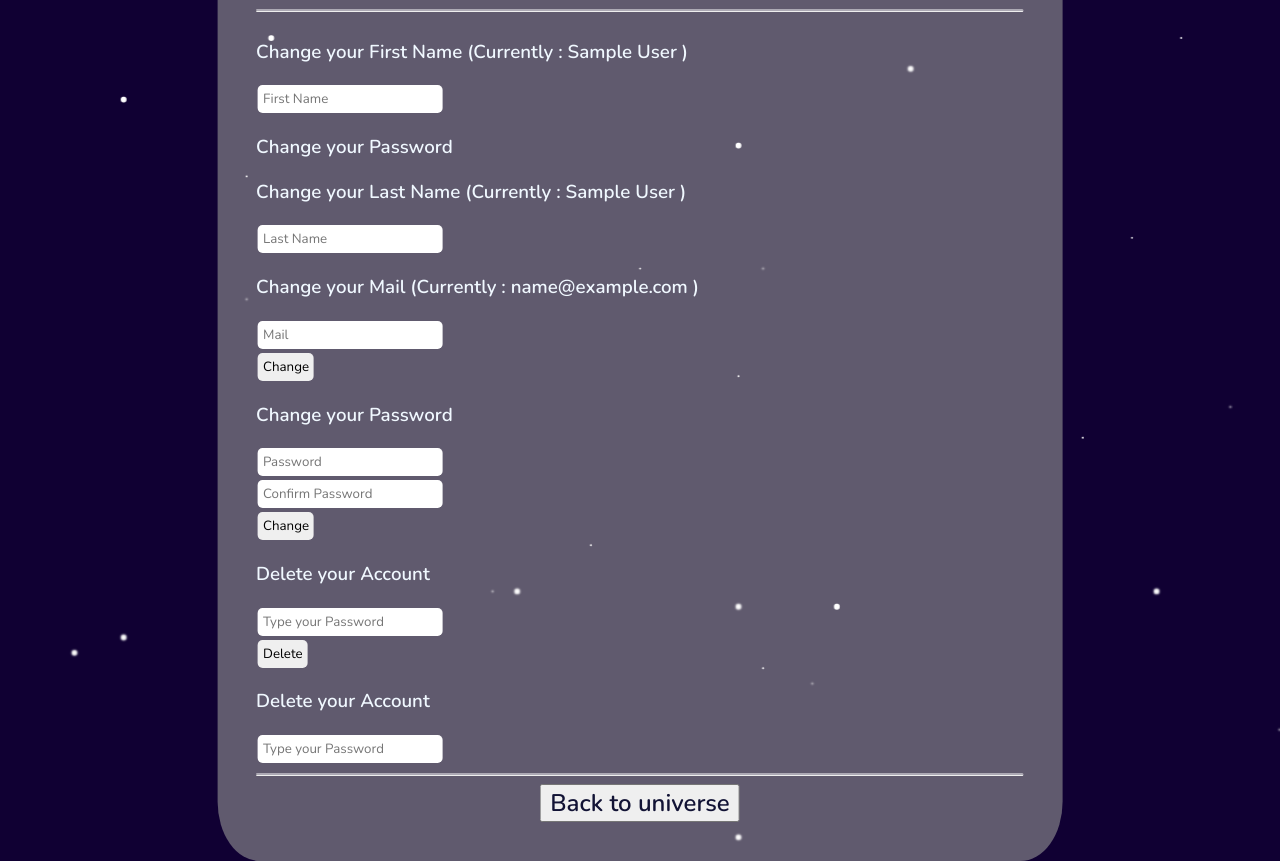
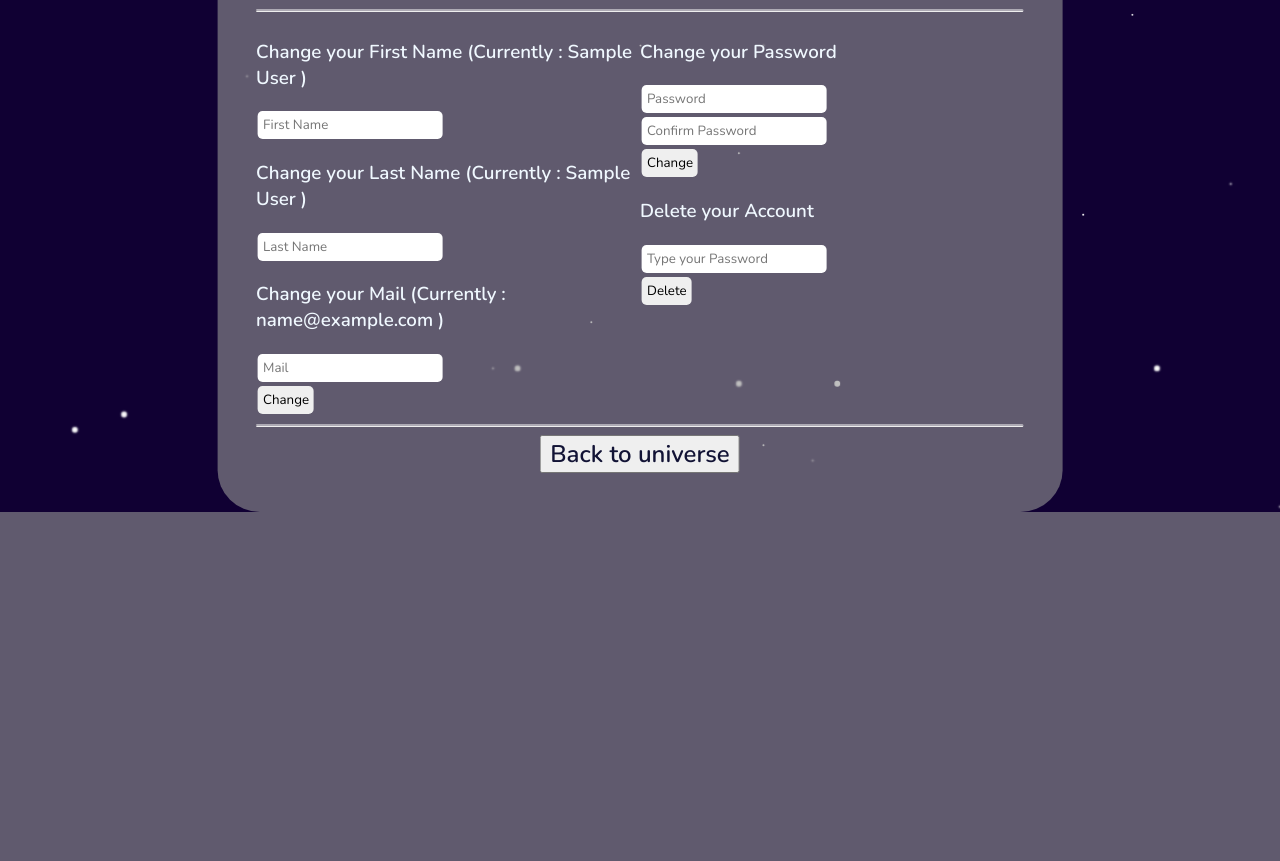
Before and after one commit to Theo22100/CosmicLink, a PHP site: page /compte/compte.php in a window 1280 px wide. Shown: the part 355-1216 px from the top of the page. After the commit the page ends 867 px from the top, so only its background shows below. Run offline with PHP 8.4, Linux system fonts and the light colour scheme; the visitor is signed in with stand-in values (Sample User, id 1).

Commit message:
Update compte.php

```diff
--- a/src/compte/compte.php
+++ b/src/compte/compte.php
@@ -32,7 +32,6 @@ if (!isset($_SESSION['login'])) {
 					echo '<h2 style="color:red;">Password Error</h2>';
 				} else if ($_GET["message"] == "mdp") {
 					echo '<h2 style="color:red;">The passwords typed don\'t match !</h2>';
-
 				} else if ($_GET["message"] == "mailechoue") {
 					echo '<h2 style="color:red;">E-mail error !</h2>';
 				} else if ($_GET["message"] == "mail") {
@@ -103,11 +102,7 @@ if (!isset($_SESSION['login'])) {
 						</div>
 					</div>
 
-			<div class="clear"> </div>
-			<!-- Modifier mdp -->
-			<form class="Password" method="POST" action="modifiemdp.php onsubmit="return verifierMotDePasse()">
-				<div class="register-bottom-grid">
-					<h3>Change your Password</h3>
+					<!-- Modifier nom -->
 					<div>
 						<h3>Change your Last Name (Currently :
 							<?php
@@ -181,39 +176,6 @@ if (!isset($_SESSION['login'])) {
 							<input type="submit" name="envoyermdp" id="modifButton" value="Delete">
 						</div>
 
-				</div>
-			</form>
-			<!-- Ajout JS pour Mot de pass Sécurisé + Même MDP -->
-			<script>
-							function verifierMotDePasse() {
-								var password = document.getElementById("password").value;
-								var confirm_password = document.getElementById("confirm_password").value;
-
-								// Vérifier si le mot de passe est sécurisé
-								if (!/^(?=.*\d)(?=.*[a-z])(?=.*[A-Z])(?=.*[^a-zA-Z0-9]).{8,}$/.test(password)) {
-									alert("The password must contain at least 8 characters, including at least one number, one lowercase letter, one uppercase letter and one special character.");
-									return false;
-								}
-
-								// Vérifier si les deux mots de passe correspondent
-								if (password !== confirm_password) {
-									alert("The passwords don't match.");
-									return false;
-								}
-
-								// Validation réussie, soumission du formulaire
-								return true;
-							}
-			</script>
-			<!-- Supprime compte -->
-			<form class="Delete" method="POST" action="deleteaccount.php"
-				onsubmit="return confirm('Êtes-vous sûr de vouloir supprimer votre compte ? Cette action est irréversible.')">
-				<div class="register-bottom-grid">
-					<h3>Delete your Account</h3>
-					<div>
-						<!-- <span>Mot de Passe actuel</span> -->
-						<input type="password" name="password" id="password" required="required" maxlength="50"
-							placeholder="Type your Password">
 					</div>
 				</form>
 			</div>
```
